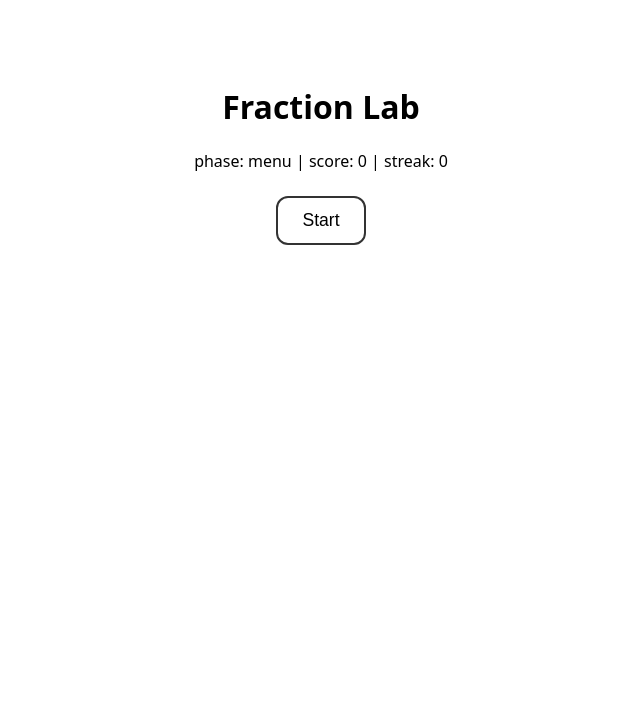
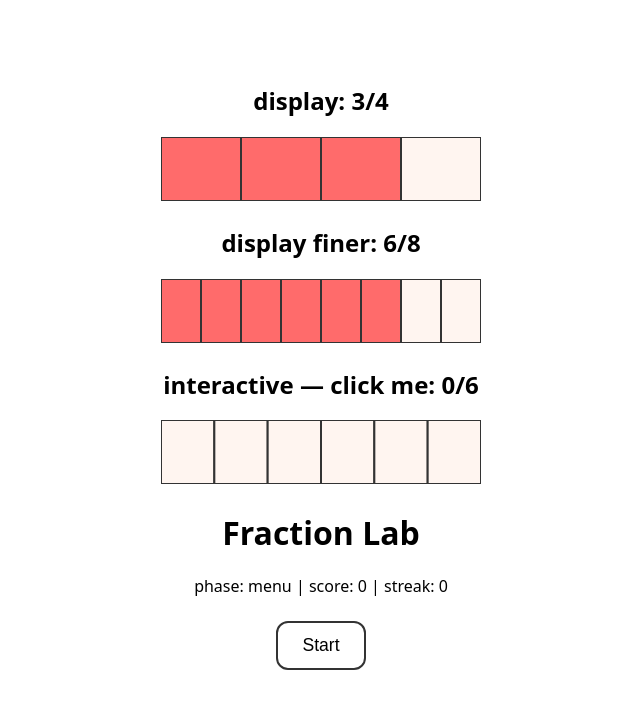
Before and after one commit to haojun141/fraction-lab-reference, a React (Vite) app: page / in a window 1280 px wide. Shown: the top 708 px of the page, without its empty margins (319-959 px from the left). Built offline with nearby package versions, Linux system fonts and the light colour scheme.

Commit message:
add reusable FractionBar SVG component with optional interactivity

```diff
--- a/src/App.tsx
+++ b/src/App.tsx
@@ -1,11 +1,26 @@
 import { gameReducer, initialState } from "./gameReducer";
 import { useReducer } from "react";
 import "./App.css";
+import { useState } from "react";
+import { FractionBar } from "./components/FractionBar";
 
 function App(){
   const [state, dispatch] = useReducer(gameReducer, initialState);
+  const [testFilled, setTestFilled] = useState(0);
   return (
     <div className="app">
+      <h2>display: 3/4</h2>
+<FractionBar segments={4} filled={3} />
+
+<h2>display finer: 6/8</h2>
+<FractionBar segments={8} filled={6} />
+
+<h2>interactive — click me: {testFilled}/6</h2>
+<FractionBar
+  segments={6}
+  filled={testFilled}
+  onSegmentClick={(i) => setTestFilled(i + 1)}
+/>
       <h1>Fraction Lab</h1>
       <p>phase: {state.phase} | score: {state.score} | streak: {state.streak}</p>
       {state.phase === "menu" && (
--- /dev/null
+++ b/src/components/FractionBar.tsx
@@ -0,0 +1,37 @@
+interface FractionBarProps{
+    segments: number,                           // how many pieces the bar should split into
+    filled: number,                             // how many are filled from the left
+    onSegmentClick?: (index: number) => void,
+    label?: string,
+}
+
+const BAR_WIDTH = 320;
+const BAR_HEIGHT = 64;
+
+export function FractionBar({segments, filled, onSegmentClick, label}: FractionBarProps){
+    const segWidth = BAR_WIDTH/ segments;
+    const interactive = onSegmentClick !== undefined;
+    return (
+        <svg
+        width={BAR_WIDTH}
+        height={BAR_HEIGHT}
+        role="img"
+        aria-label={label??`${filled} of ${segments} segments`}
+        >
+            {Array.from({length: segments},(_,i)=>(
+         <rect
+          key={i}
+          x={i * segWidth}
+          y={0}
+          width={segWidth}
+          height={BAR_HEIGHT}
+          fill={i < filled ? "#ff6b6b" : "#fff5f0"}
+          stroke="#333"
+          strokeWidth={2}
+          style={interactive ? { cursor: "pointer" } : undefined}
+          onClick={interactive ? () => onSegmentClick(i) : undefined}
+        />
+      ))}
+    </svg>
+    )
+}
```
